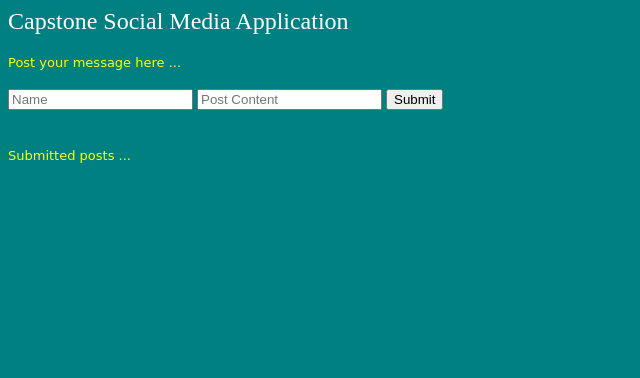
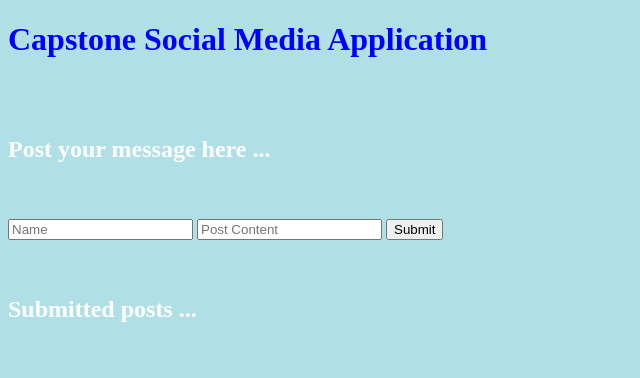
Before and after one commit to shubhi19/Social-Media-Post-Application, a Flask app: page / in a window 1280 px wide. Shown: the top 378 px of the page, without its empty margins (0-640 px from the left). Run offline with Flask 2, Linux system fonts and the light colour scheme; data that the repository does not hold is empty.

Commit message:
Update index.html

```diff
--- a/templates/index.html
+++ b/templates/index.html
@@ -4,11 +4,18 @@
     <meta charset="UTF-8">
     <title>Capstone Application</title>
 </head>
+<style>
+body {background-color: powderblue;}
+h1   {color: blue;}
+h2   {color: white;}
+p    {color: red;}
+
+</style>
 <body bgcolor="teal">
-      <font face="Bradley Hand ITC" color="white" size="5">Capstone Social Media Application</font>
+<h1>Capstone Social Media Application</h1>
 <br>
 <br>
-      <font face="Comic Sans MS" color="yellow" size="2"> Post your message here ...</font>
+<h2> Post your message here ...</h2>
 <br>
 <br>
 <form action="/" method="post">
@@ -18,11 +25,11 @@
 </form>
 <br>
 <br>
-      <font face="Comic Sans MS" color="yellow" size="2"> Submitted posts ...</font>
+<h2> Submitted posts ...</h2>
 <br>
 <br>
 {% for post in posts %}
-      <div><font face="Aerial" color="white" size="1">{{ post[1] + '  :  ' + post[2] }}</font></div>
+<div><font color="white" face="Aerial" size="1">{{ post[1] + ' : ' + post[2] }}</font></div>
 <br>
 {% endfor %}
 </body>
```
Lines whose indentation alone changed are shown as unchanged.
